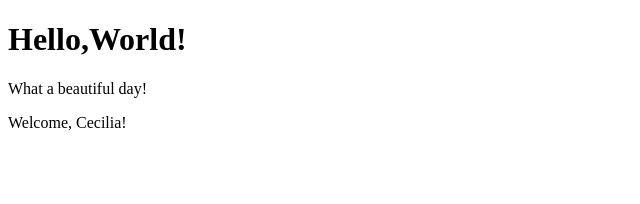
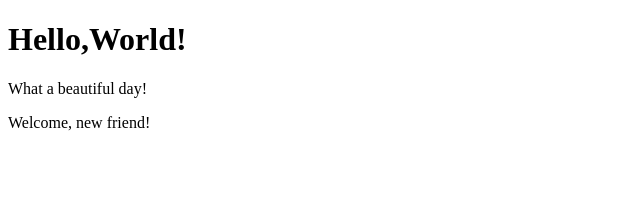
Before and after one commit to CeciliaFabiole/REACT, a React (Create React App) app in the folder react-complete-exercises/: page / in a window 1280 px wide. Shown: the top 204 px of the page, without its empty margins (0-640 px from the left). Built offline with nearby package versions, Linux system fonts and the light colour scheme.

Commit message:
feat: add props-02

```diff
--- a/react-complete-exercises/src/App.js
+++ b/react-complete-exercises/src/App.js
@@ -17,7 +17,7 @@ export function App(){
     return(
         <div>
             <Hello/>
-            <Welcome name='Cecilia'/>
+            <Welcome/>
         </div>
     )
 }
```
Also changed, not shown: react-complete-exercises/src/Welcome.js (+9 -2 lines), 1 other file (tests, documents, lock files or other folders).
